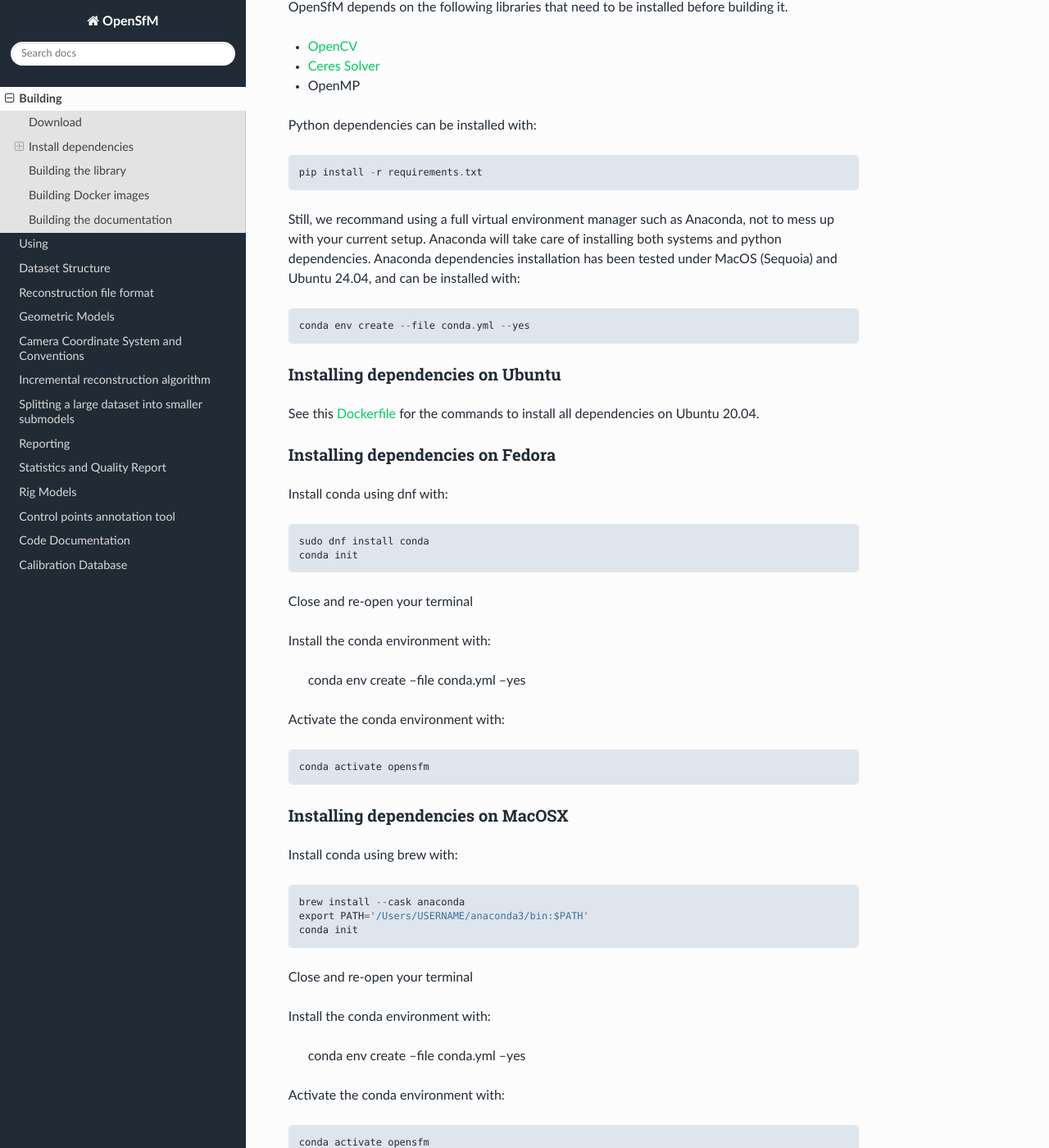
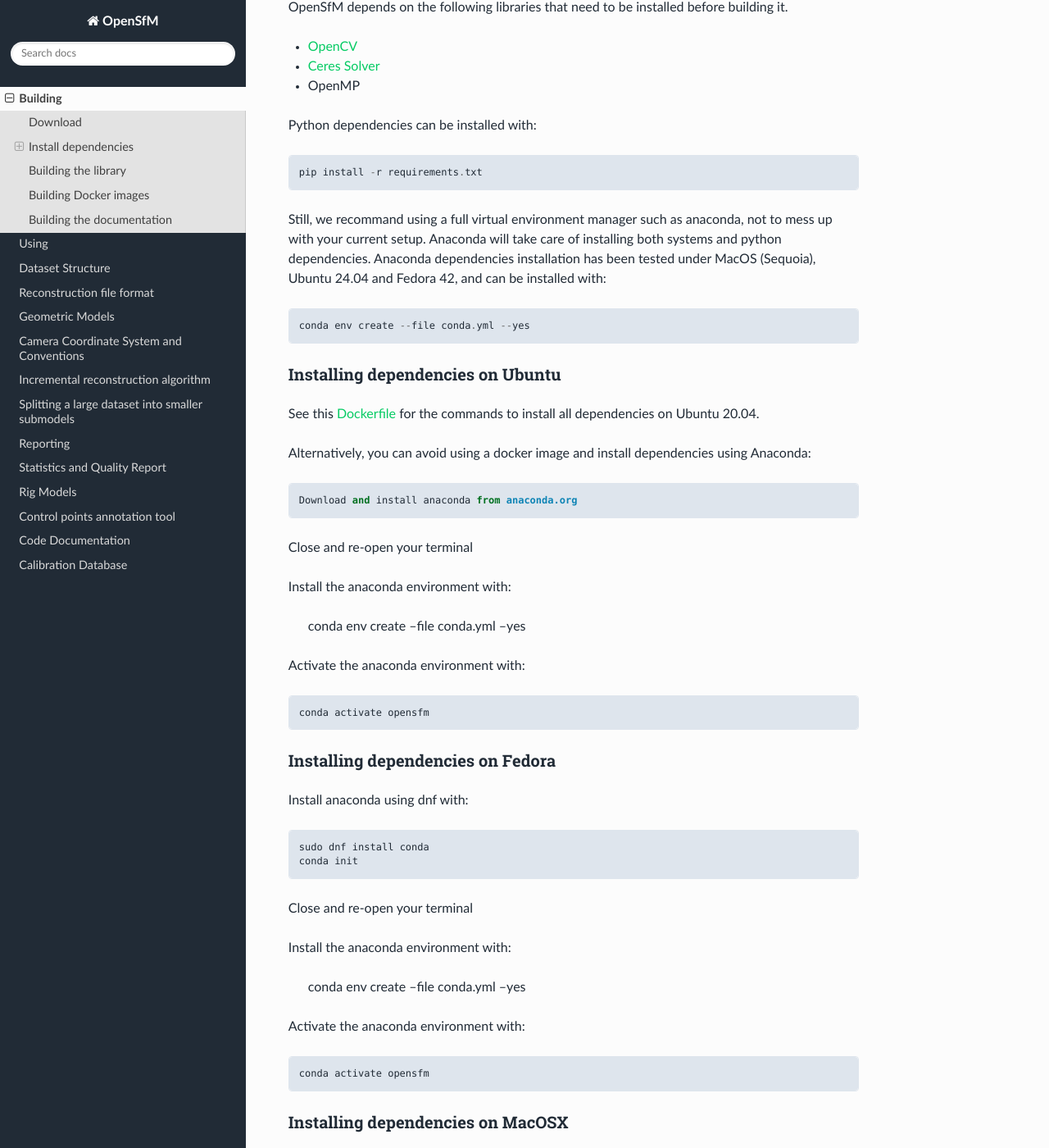
Before and after one commit to mapillary/OpenSfM, a Sphinx documentation site: the page built from doc/source/building.rst, in a window 1280 px wide and 1400 px high, scrolled down 569 px. Shown: the whole window at 82% size. Built offline with Sphinx 7.4.7 and the Read the Docs theme 3.1.0, drawn with Linux system fonts in a browser that asks for light colours; some of the changed text lies outside the part shown.

Commit message:
Final documentation pass

```diff
--- a/doc/source/building.rst
+++ b/doc/source/building.rst
@@ -30,8 +30,8 @@
 
     pip install -r requirements.txt
 
-Still, we recommand using a full virtual environment manager such as Anaconda, not to mess up with your current setup. Anaconda will take care of installing both systems and python dependencies.
-Anaconda dependencies installation has been tested under MacOS (Sequoia) and Ubuntu 24.04, and can be installed with::
+Still, we recommand using a full virtual environment manager such as anaconda, not to mess up with your current setup. Anaconda will take care of installing both systems and python dependencies.
+Anaconda dependencies installation has been tested under MacOS (Sequoia), Ubuntu 24.04 and Fedora 42, and can be installed with::
 
     conda env create --file conda.yml --yes
 
@@ -40,28 +40,42 @@
 
 See this `Dockerfile <https://github.com/mapillary/OpenSfM/blob/main/Dockerfile>`_ for the commands to install all dependencies on Ubuntu 20.04.
 
+Alternatively, you can avoid using a docker image and install dependencies using Anaconda::
+
+    Download and install anaconda from anaconda.org
+
+Close and re-open your terminal
+
+Install the anaconda environment with:
+
+    conda env create --file conda.yml --yes
+
+Activate the anaconda environment with::
+
+    conda activate opensfm
+
 Installing dependencies on Fedora
 ~~~~~~~~~~~~~~~~~~~~~~~~~~~~~~~~~
 
-Install conda using dnf with::
+Install anaconda using dnf with::
 
     sudo dnf install conda
     conda init
 
 Close and re-open your terminal
 
-Install the conda environment with:
+Install the anaconda environment with:
 
     conda env create --file conda.yml --yes
 
-Activate the conda environment with::
+Activate the anaconda environment with::
 
     conda activate opensfm
 
 Installing dependencies on MacOSX
 ~~~~~~~~~~~~~~~~~~~~~~~~~~~~~~~~~
 
-Install conda using brew with::
+Install anaconda using brew with::
 
     brew install --cask anaconda
     export PATH='/Users/USERNAME/anaconda3/bin:$PATH'
```
